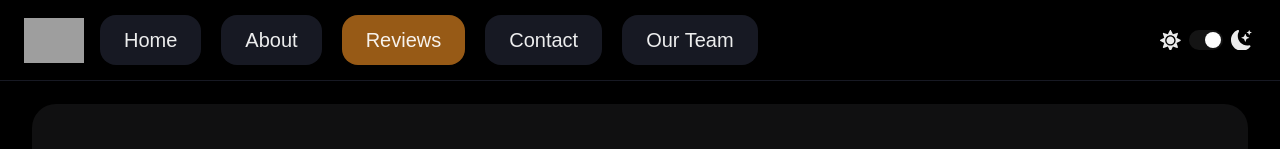
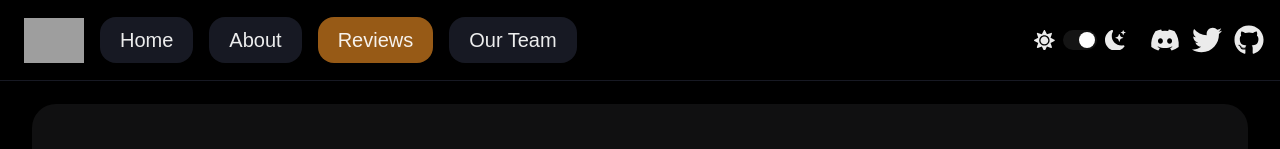
Before and after one commit to kenjitheman/webman, a Next.js app: page /reviews in a window 1280 px wide. Shown: the top 149 px of the page. Built offline with nearby package versions, Linux system fonts and the light colour scheme; grey boxes are pictures that could not be loaded; a web font is replaced by a local one.

Commit message:
feat: add some icons

```diff
--- a/components/navbar.js
+++ b/components/navbar.js
@@ -11,13 +11,12 @@ import { HamburgerIcon, CloseIcon } from '@chakra-ui/icons';
 import Logo from '../components/logo.js';
 import { useRouter } from 'next/router';
 import ThemeToggleButton from '../components/theme-toggle-button.js';
-import { FaDiscord, FaTelegram, FaInstagram, FaTwitter, FaGithub } from "react-icons/fa";
+import { FaDiscord, FaTwitter, FaGithub } from "react-icons/fa";
 
 const Links = {
     'Home': '/',
     'About': '/about',
     'Reviews': '/reviews',
-    'Contact': '/contact-us',
     'Our Team': '/our-team',
 };
 
@@ -27,13 +26,13 @@ const NavLink = ({ children, href, currentPath }) => {
     return (
         <Box
             as="a"
-            px={{ base: 2, md: 4, lg: 3.5, xl: 6 }}
-            py={2.5}
+            px={5}
+            py={2}
             rounded="2xl"
             textDecoration="none"
             _hover={{
                 textDecoration: 'none',
-                bg: useColorModeValue('yellow.500', 'yellow.700'),
+                bg: useColorModeValue('gray.400', 'yellow.700'),
             }}
             bg={isActive ? useColorModeValue('yellow.500', 'yellow.700') : useColorModeValue('gray.200', 'gray.900')}
             href={href}
@@ -78,9 +77,9 @@ export default function Navbar() {
                         <Box><Logo /></Box>
                         <HStack
                             as={'nav'}
-                            spacing={{ lg: 3, xl: 5 }}
+                            spacing={4}
                             fontFamily={'"Etna", sans-serif'}
-                            fontSize={{ lg: 'lg', xl: 'xl' }} nav
+                            fontSize={{ lg: 'lg', xl: 'xl' }}
                             fontWeight={"medium"}
                             display={{ base: 'none', lg: 'flex' }}
                         >
@@ -92,7 +91,23 @@ export default function Navbar() {
 
                         </HStack>
                     </HStack>
-                    <ThemeToggleButton />
+                    <HStack
+                        display={{ base: 'none', lg: 'flex' }}
+                        spacing={3}
+                        alignItems={'center'}
+                        justifyContent={'flex-end'}
+                    >
+                        <ThemeToggleButton />
+                        <a href="#" target="_blank" rel="noopener noreferrer">
+                            <FaDiscord size={30} />
+                        </a>
+                        <a href="#" target="_blank" rel="noopener noreferrer">
+                            <FaTwitter size={30} />
+                        </a>
+                        <a href="#" target="_blank" rel="noopener noreferrer">
+                            <FaGithub size={30} />
+                        </a>
+                    </HStack>
                     <IconButton
                         size={'lg'}
                         icon={isOpen ? <CloseIcon /> : <HamburgerIcon />}
@@ -110,6 +125,20 @@ export default function Navbar() {
                                     {label}
                                 </NavLink>
                             ))}
+                            <Box justifyContent={'space-between'} display={'flex'} alignItems={'center'} >
+                                <Stack direction={'row'} spacing={3}>
+                                    <a href="#" target="_blank" rel="noopener noreferrer">
+                                        <FaDiscord size={30} />
+                                    </a>
+                                    <a href="#" target="_blank" rel="noopener noreferrer">
+                                        <FaTwitter size={30} />
+                                    </a>
+                                    <a href="#" target="_blank" rel="noopener noreferrer">
+                                        <FaGithub size={30} />
+                                    </a>
+                                </Stack>
+                                <ThemeToggleButton />
+                            </Box>
                         </Stack>
                     </Box>
                 ) : null}
```
